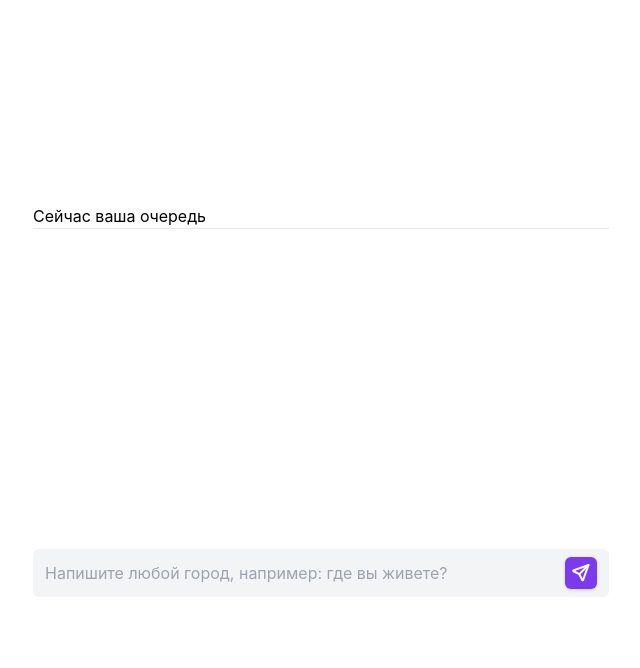
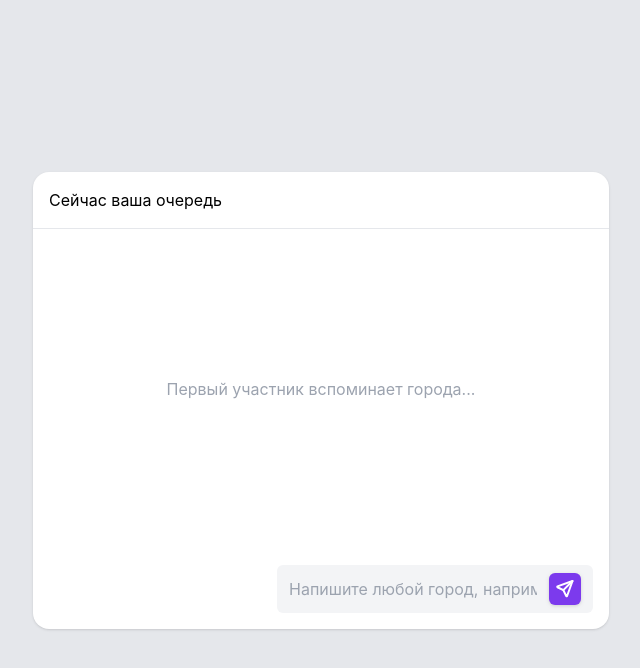
Before and after one commit to Malacar-Miles/cities, a React (Create React App) app: page / in a window 1280 px wide. Both pictures are taken after a click on the button "Начать игру". Shown: the top 668 px of the page, without its empty margins (319-959 px from the left). Built offline with nearby package versions, Linux system fonts and the light colour scheme.

Commit message:
Added more styling.

```diff
--- a/src/ui/app.tsx
+++ b/src/ui/app.tsx
@@ -30,8 +30,8 @@ function App() {
   };
 
   return (
-    <div className="w-screen h-screen flex justify-center items-center">
-      <main className="w-[576px]">
+    <div className="w-screen h-screen flex justify-center items-center bg-gray-200">
+      <main className="w-full h-full bg-white flex flex-shrink-0 flex-col sm:w-[576px] sm:h-auto sm:rounded-2xl sm:shadow">
         <CurrentPage />
       </main>
     </div>
--- a/src/ui/components/chat-history-item.tsx
+++ b/src/ui/components/chat-history-item.tsx
@@ -7,13 +7,13 @@ const ChatHistoryItem = ({
   type: ChatHistoryItemType;
   children: React.ReactNode;
 }) => {
-  let style = "flex py-1.5 px-4";
+  let style = "flex py-1.5 px-4 rounded-xl";
   switch (type) {
     case "ai-message":
-      style += " text-gray-700 bg-violet-50";
+      style += " text-gray-700 bg-violet-50 self-start rounded-bl-none";
       break;
     case "player-message":
-      style += " text-white bg-violet-500";
+      style += " text-white bg-violet-500 self-end rounded-br-none";
       break;
     case "hint":
       style += " text-gray-400";
--- a/src/ui/pages/endgame.tsx
+++ b/src/ui/pages/endgame.tsx
@@ -14,15 +14,15 @@ const EndgameScreen = ({
 }) => {
   const headerText =
     gameState === "win"
-      ? "Поздравляем вас с победой!\nВаш противник не вспомнил нужный город!"
-      : "К сожалению, ваше время вышло!\nВаш противник победил!";
+      ? "Поздравляем тебя с победой!\nТвой противник не вспомнил нужный город!"
+      : "К сожалению, твое время вышло!\nТвой противник победил!";
 
   return (
     <div className="w-full">
       <h2>{headerText}</h2>
       <p>Всего было перечислено городов: {getUsedCitiesAmount()}</p>
+      <p>Очень неплохой результат!</p>
       <p>Последний город, названный победителем</p>
-      <p>Очень неплохой результат!</p>
       <p className="font-bold capitalize">{getLastUsedCity()}</p>
       <Button type="normal" onClick={startNewGame}>
         Начать новую игру
--- a/src/ui/pages/game.tsx
+++ b/src/ui/pages/game.tsx
@@ -18,7 +18,7 @@ const Game = ({ gameData }: { gameData: GameDataAndControls }) => {
 
   return (
     <div>
-      <h2>{headerText}</h2>
+      <h2 className="p-4">{headerText}</h2>
       <hr />
       <ChatHistoryBox chatHistory={chatHistory} />
       <ChatInputBox
--- a/src/ui/widgets/chat-history-box.tsx
+++ b/src/ui/widgets/chat-history-box.tsx
@@ -2,14 +2,15 @@ import type { ChatHistory } from "../../model/game-logic";
 import ChatHistoryItem from "../components/chat-history-item";
 
 const ChatHistoryBox = ({ chatHistory }: { chatHistory: ChatHistory }) => {
-  const ITEMS_TO_DISPLAY = 9;
+  const ITEMS_TO_DISPLAY = 7;
   const chatHistoryToDisplay =
     chatHistory.length <= ITEMS_TO_DISPLAY
       ? chatHistory
       : chatHistory.slice(chatHistory.length - ITEMS_TO_DISPLAY);
 
+  if (chatHistory.length > 0)
     return (
-    <div className="w-full h-80">
+      <div className="w-full h-80 flex flex-col items-center gap-2 p-4">
         {chatHistoryToDisplay.map((chatHistoryItem, index) => (
           <ChatHistoryItem type={chatHistoryItem.type} key={index}>
             {chatHistoryItem.content}
@@ -17,6 +18,14 @@ const ChatHistoryBox = ({ chatHistory }: { chatHistory: ChatHistory }) => {
         ))}
       </div>
     );
+  else
+    return (
+      <div className="w-full h-80 flex justify-center items-center">
+        <span className="text-gray-400">
+          Первый участник вспоминает города...
+        </span>
+      </div>
+    );
 };
 
 export default ChatHistoryBox;
--- a/src/ui/widgets/chat-input-box.tsx
+++ b/src/ui/widgets/chat-input-box.tsx
@@ -19,7 +19,7 @@ const ChatInputBox = ({
   };
 
   const submitInput = () => {
-    if (gameState === "ai-turn") return;
+    if (gameState === "ai-turn" || !inputBoxContent.trim()) return;
     addPlayerInput(inputBoxContent);
     setInputBoxContent("");
   };
@@ -35,17 +35,20 @@ const ChatInputBox = ({
       ? "Ожидаем ответа соперника..."
       : `Знаете город на букву "${currentLetter.toUpperCase()}"?`;
 
+  const isInactive = gameState === "ai-turn";
+
   return (
-    <div className="w-full h-12 shrink-0 flex items-center p-3 gap-3 rounded-md text-gray-700 bg-gray-100">
+    <div className="m-4 h-12 justify-self-end shrink-0 flex items-center p-3 gap-3 rounded-md text-gray-700 bg-gray-100">
       <input
         type="text"
         placeholder={placeholderText}
         value={inputBoxContent}
         onChange={handleInputChange}
         onKeyDown={handleKeyDown}
+        readOnly={isInactive}
         className="grow bg-transparent outline-none"
       ></input>
-      <Button type="small" onClick={submitInput}>
+      <Button type="small" onClick={submitInput} isInactive={isInactive}>
         <SendIcon />
       </Button>
     </div>
```
Lines whose indentation alone changed are shown as unchanged.
